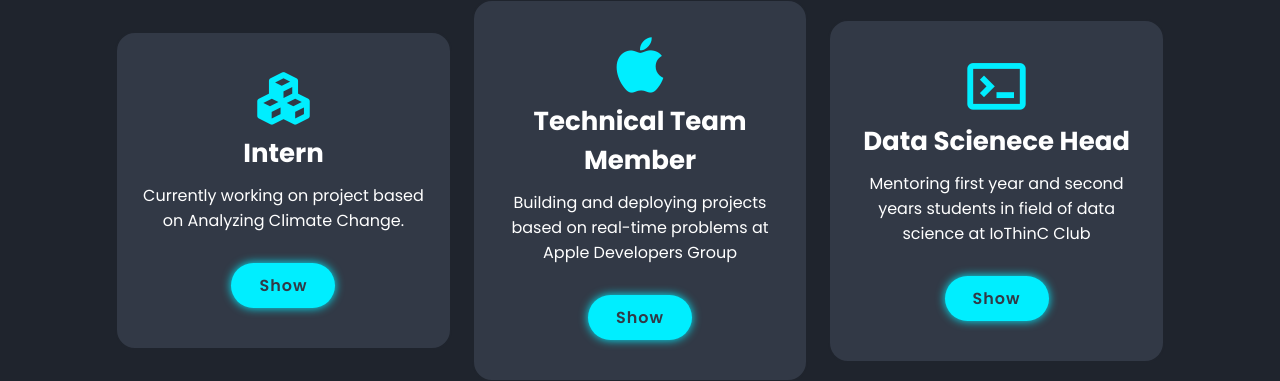
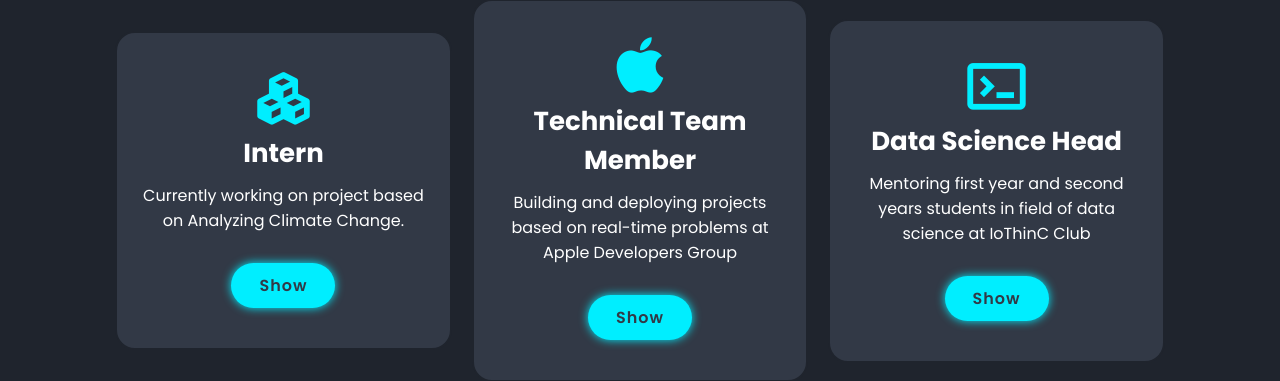
Before and after one commit to vp-1234ms/MY-PORTFOLIO, a Flask app: page / in a window 1280 px wide. Shown: the part 4219-4600 px from the top of the page. Run offline with Flask 3, Linux system fonts and the light colour scheme.

Commit message:
Update index.html

```diff
--- a/templates/index.html
+++ b/templates/index.html
@@ -191,7 +191,7 @@
 
             <div class="experience-box">
                 <i class='bx bx-terminal'></i>
-                <h3>Data Scienece Head</h3>
+                <h3>Data Science Head</h3>
                 <p>Mentoring first year and second years students in field of data science at IoThinC Club</p>
                 <a href="https://www.linkedin.com/company/iothincvit/" target="_blank" class="btn">Show</a>
             </div>
```
